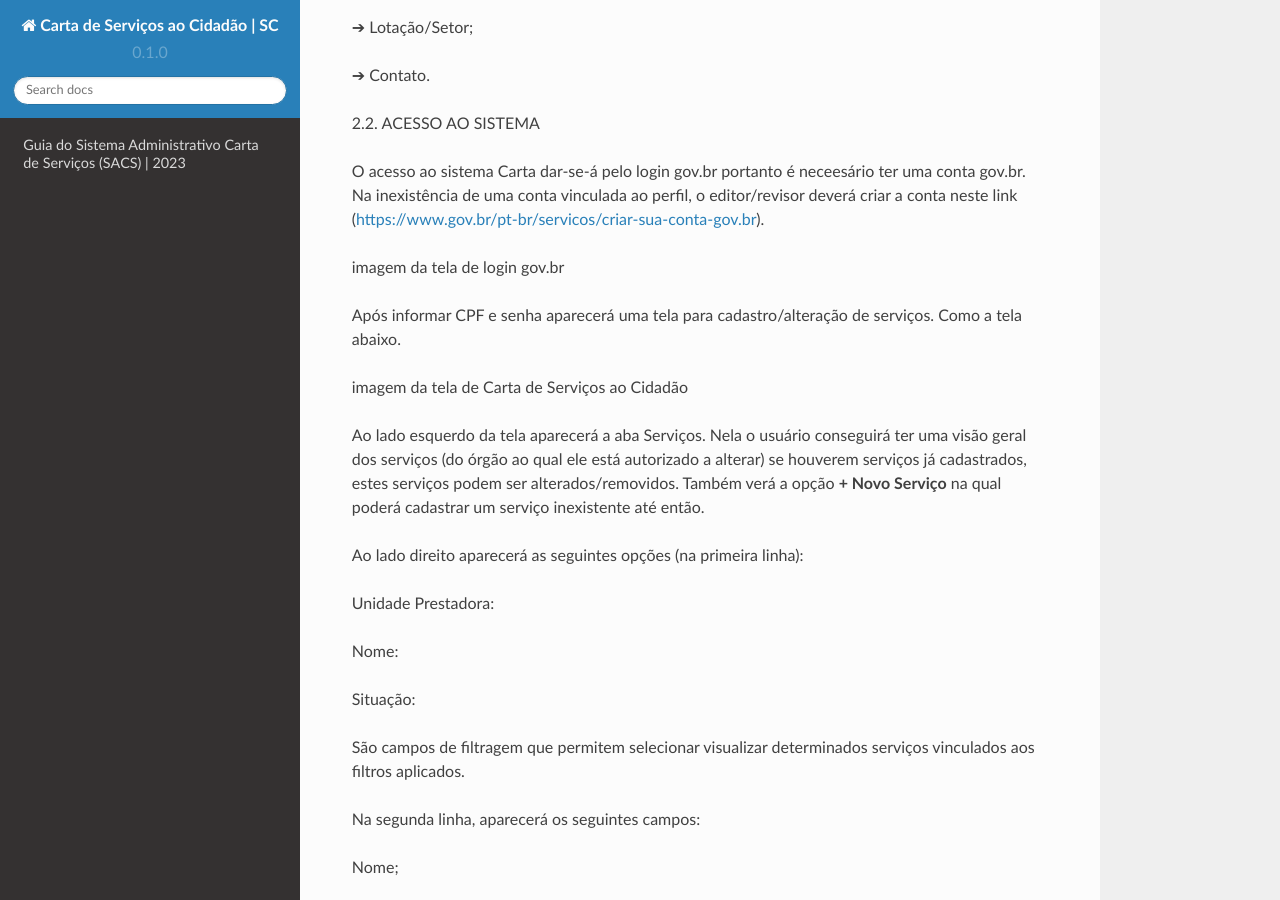
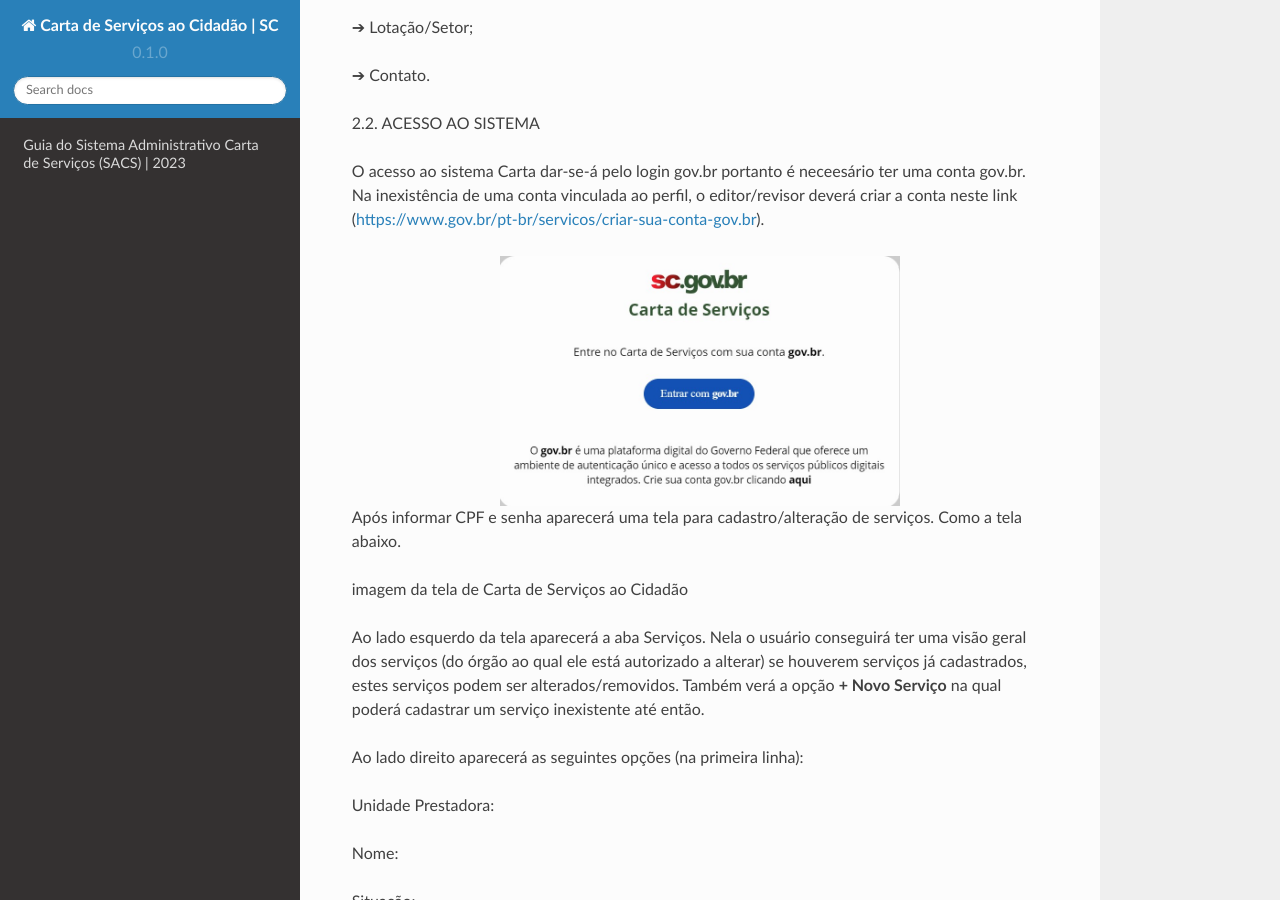
Before and after one commit to brunoaltieri/cartadeservicos, a Sphinx documentation site: the page built from docs/source/index.rst, in a window 1280 px wide and 900 px high, scrolled down 2087 px. Built offline with Sphinx 7.4.7 and the Read the Docs theme 2.0.0, drawn with Linux system fonts in a browser that asks for light colours.

Commit message:
Update index.rst

```diff
--- a/docs/source/index.rst
+++ b/docs/source/index.rst
@@ -60,7 +60,12 @@ Caso o órgão não tenha cadastrado um usuário editor e/ou um revisor, deve-se
 
 O acesso ao sistema Carta dar-se-á pelo login gov.br portanto é neceesário ter uma conta gov.br. Na inexistência de uma conta vinculada ao perfil, o editor/revisor deverá criar a conta neste link (https://www.gov.br/pt-br/servicos/criar-sua-conta-gov.br).
 
-imagem da tela de login gov.br
+.. image:: images/loginGovBr.jpg
+   :height: 250px
+   :width: 400 px
+   :scale: 100%
+   :alt: brasão de Santa Catarina
+   :align: center
 
 Após informar CPF e senha aparecerá uma tela para cadastro/alteração de serviços. Como a tela abaixo.
 
```
